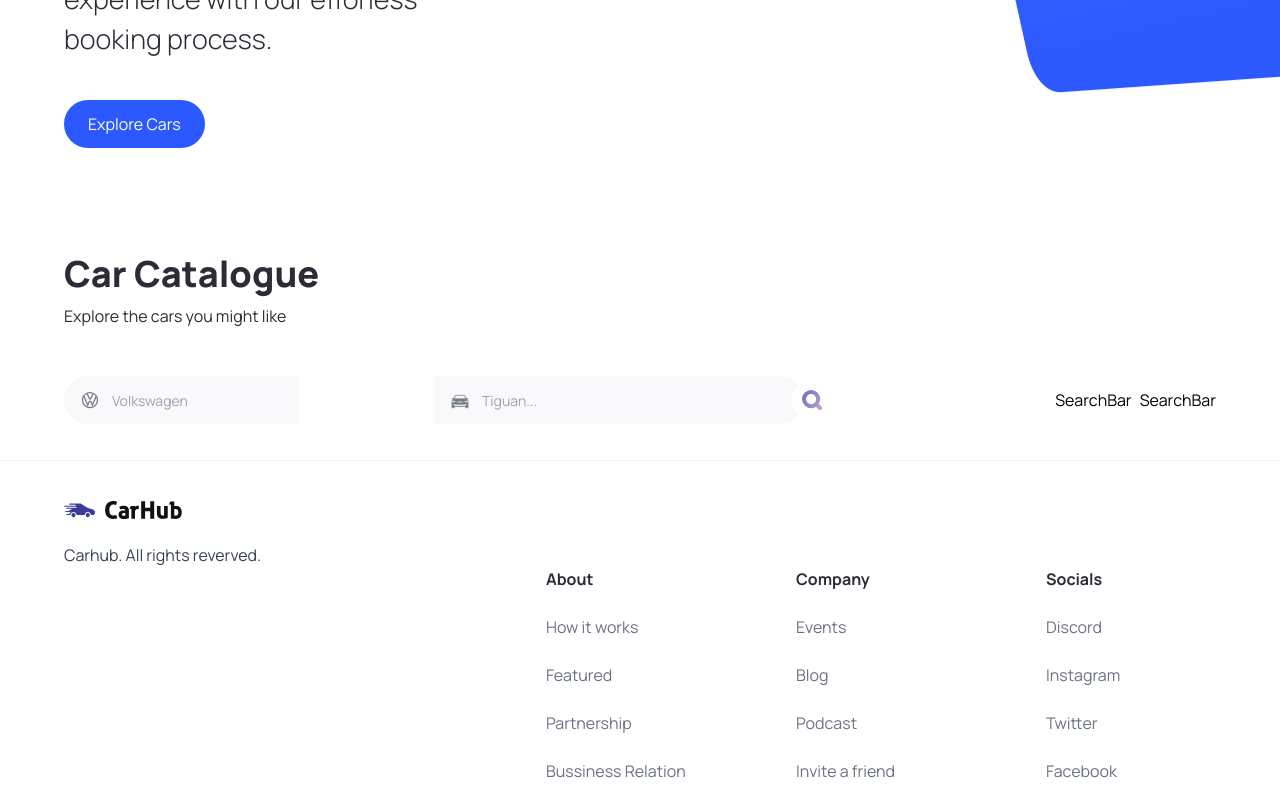
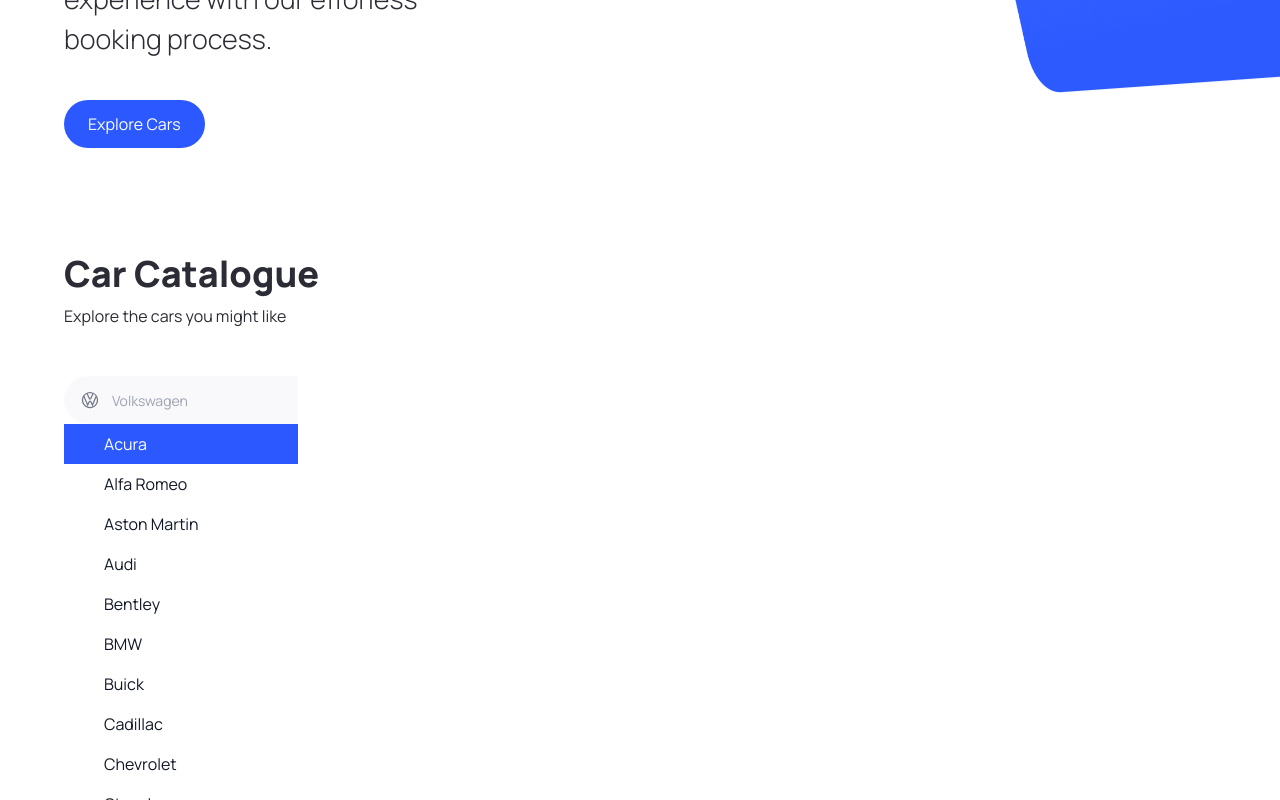
Before and after one commit to codeasrof/carhub, a Next.js app: page / in a window 1280 px wide. Both pictures are taken after a click on the button 82 px from the left and 1010 px from the top of the page. Shown: the part 610-1410 px from the top of the page. Built offline with nearby package versions, Linux system fonts and the light colour scheme.

Commit message:
SearchBox complete

```diff
--- a/components/SearchBar.tsx
+++ b/components/SearchBar.tsx
@@ -3,8 +3,7 @@
 import Image from "next/image";
 import React, { useState } from "react";
 import { useRouter } from "next/navigation";
-
-import SearchManufacturer from "./SearchManufacturer";
+import SearchManufacturer from "./SearchManuFacturer";
 
 const SearchButton = ({ otherClasses }: { otherClasses: string }) => (
   <button type='submit' className={`-ml-3 z-10 ${otherClasses}`}>
--- a/components/SearchManuFacturer.tsx
+++ b/components/SearchManuFacturer.tsx
@@ -1,12 +1,12 @@
 "use client"
-import { SearchManufactureProps } from "@/types"
+import { SearchManuFacturerProps } from "@/types"
 import { Combobox, Transition } from "@headlessui/react"
 import Image from "next/image";
 import { Fragment  } from "react";
 import { manufacturers } from "@/constants/";
 import { useState } from "react";
 
-const SearchManuFacture = ({manufacture, setManufacture} : SearchManufactureProps) => {
+const SearchManuFacture = ({manufacturer, setManuFacturer} : SearchManuFacturerProps) => {
 
   const [query, setQuery] = useState("");
 
@@ -21,7 +21,7 @@
 
   return (
     <div className="search--manufacturer">
-        <Combobox>
+        <Combobox value={manufacturer} onChange={setManuFacturer}>
             <div className="relative w-full">
                 <Combobox.Button className="absolute top-[14px]">
                     <Image
@@ -35,7 +35,7 @@
                 <Combobox.Input
                     className="search-manufacturer__input"
                     placeholder="Volkswagen"
-                    displayValue={(manufacturer: string) => manufacture}
+                    displayValue={(manufacturer: string) => manufacturer}
                     onChange={(e) => setQuery(e.target.value)}
                 />
                 <Transition
@@ -46,14 +46,30 @@
                     afterLeave={() => setQuery('')}
                 >
                     <Combobox.Options>
-                        {filteredManufactures.length === 0 && query !== "" && (
+                        {filteredManufactures.map((item) => (
                             <Combobox.Option
-                                value={query}
-                                className="search-manufacturer__option"
+                                key={item}
+                                className={({active}) => `relative search-manufacturer__option ${active ? 'bg-primary-blue text-white' : 'text-gray-900'}`}
+                                value={item}
                             >
-                                Create "{query}"
+                                {({selected, active}) => (
+                                    <>
+                                       <span
+                                        className={`block truncate ${selected ? 'font-medium' : 'font-normal'}`}
+                                       >
+                                            {item}
+                                        </span>
+
+                                        {selected ? (
+                                            <span
+                                                className={`absolute inset-y-0 left-0 flex items-center pl-3 ${active ? 'text-white' : 'text-teal-600'}`}
+                                            >
+                                            </span>
+                                        ) : null}
+                                    </>
+                                )}
                             </Combobox.Option>
-                        )}
+                        ))}
                     </Combobox.Options>
                 </Transition>
             </div>
```
